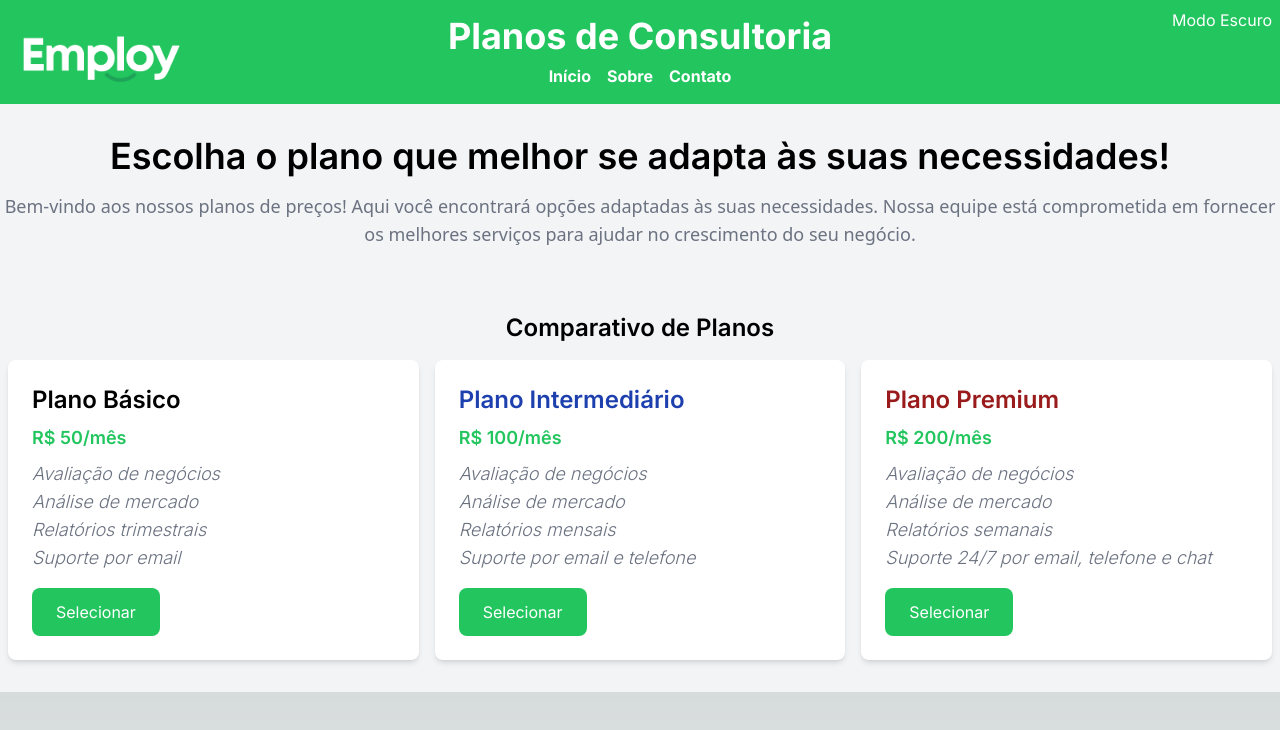
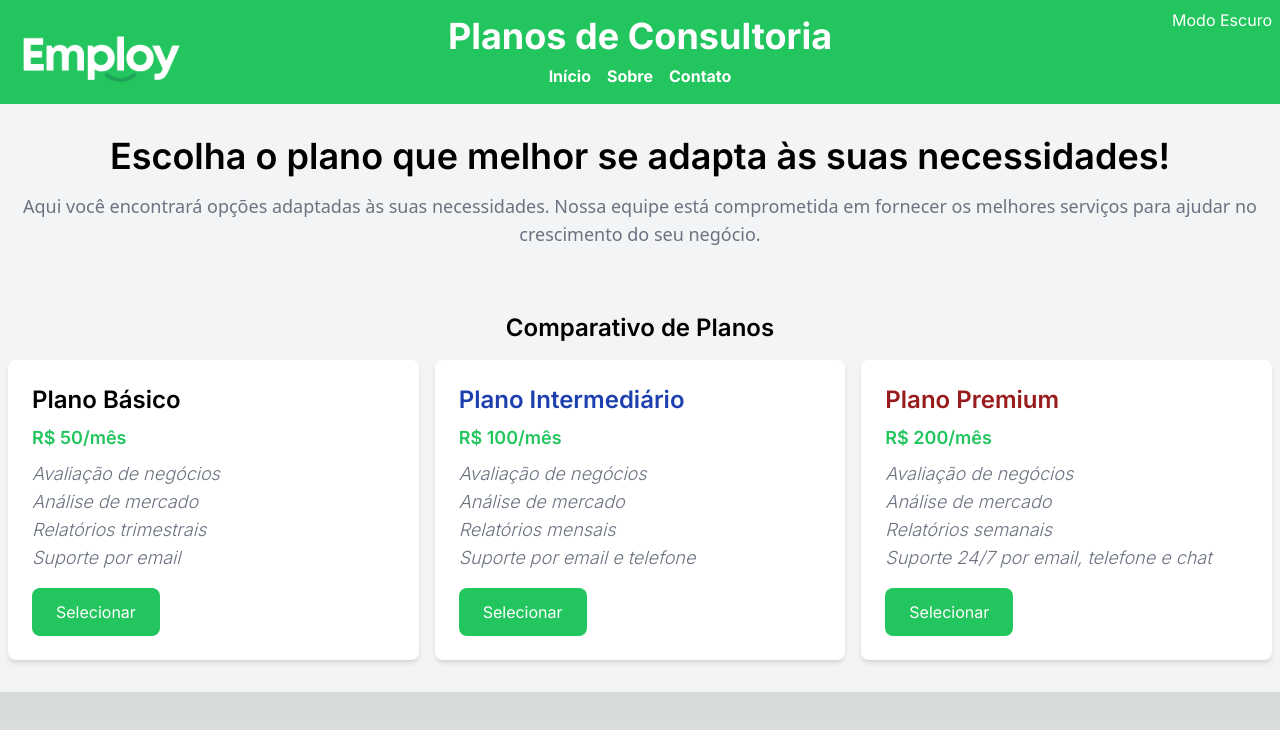
Before and after one commit to DaviMattosDev/layout-simples, a Next.js app: page / in a window 1280 px wide. Shown: the top 730 px of the page. Built offline with nearby package versions, Linux system fonts and the light colour scheme.

Commit message:
Update page.tsx

```diff
--- a/src/app/page.tsx
+++ b/src/app/page.tsx
@@ -78,7 +78,7 @@ const PricingPage: React.FC = () => {
             darkMode ? "text-gray-400" : "text-gray-500"
           }`}
         >
-          Bem-vindo aos nossos planos de preços! Aqui você encontrará opções
+          Aqui você encontrará opções
           adaptadas às suas necessidades. Nossa equipe está comprometida em
           fornecer os melhores serviços para ajudar no crescimento do seu
           negócio.
```
